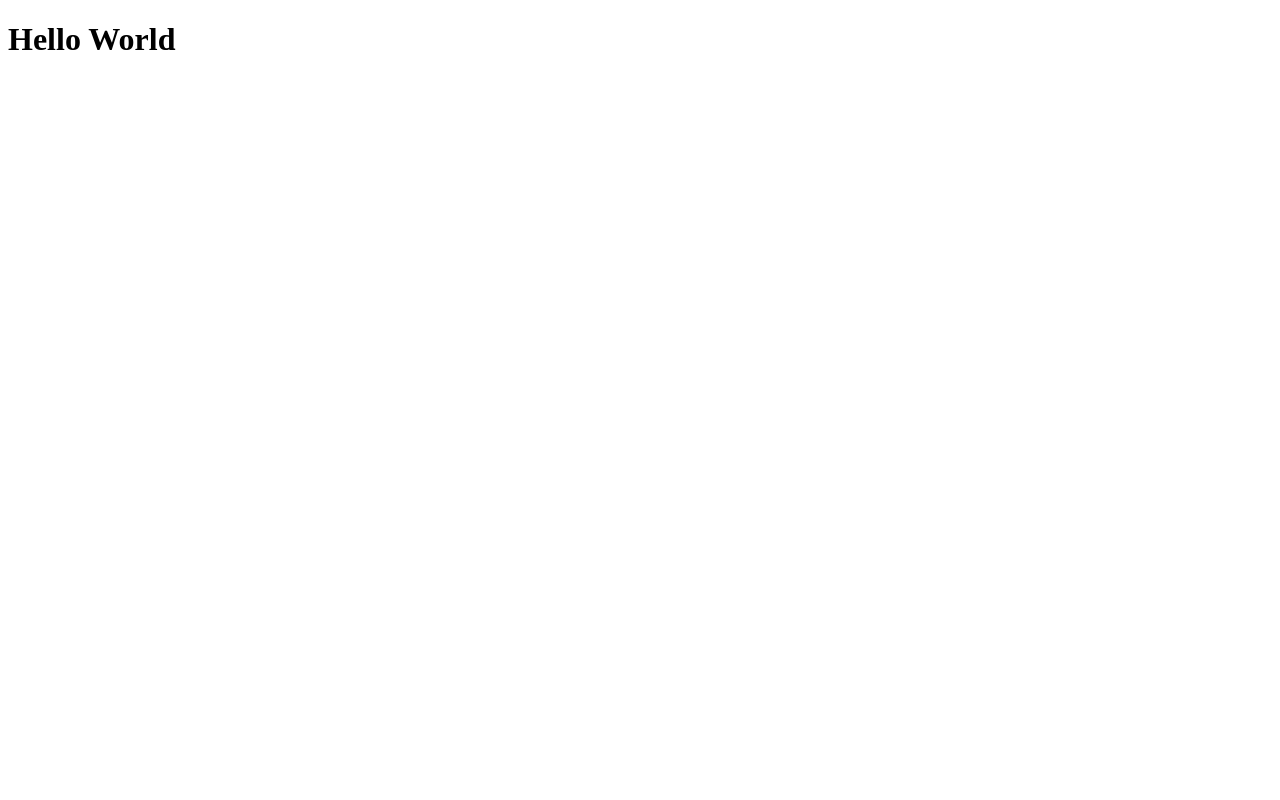
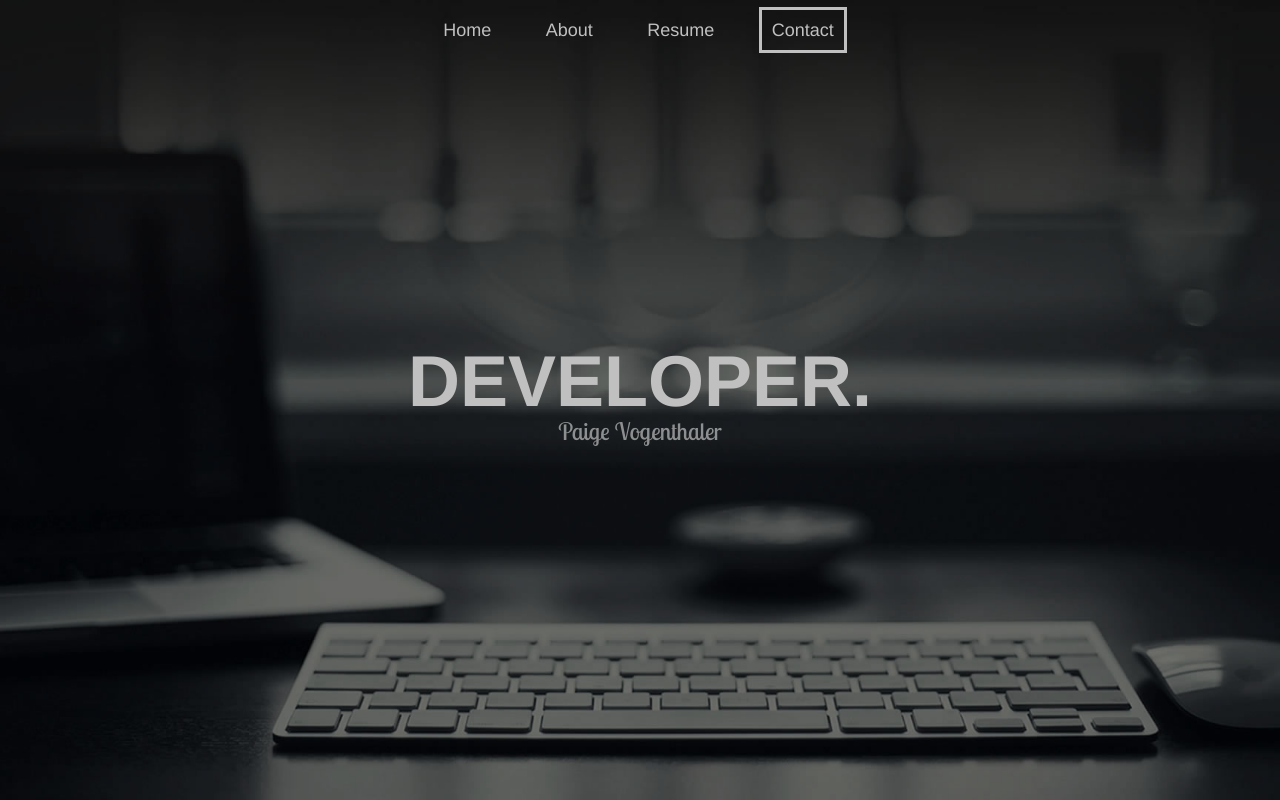
Before and after one commit to pvogenthaler/personalWebsite, a website: page public/index.html in a window 1280 px wide. Drawn offline with Linux system fonts and the light colour scheme.

Commit message:
create basic home page

```diff
--- a/public/index.html
+++ b/public/index.html
@@ -3,11 +3,19 @@
   <head>
     <title>paigevogenthaler.com</title>
     <link rel="stylesheet" href="styles.css">
-    <script src="app.js"></script>
-    <meta charset="UTF-8">
-  </head>
+    <link href='http://fonts.googleapis.com/css?family=Lobster+Two' rel='stylesheet' type='text/css'>  </head>
   <body>
-    <h1>Hello World</h1>
+    <div id="nav">
+      <ul>
+        <li>Home</li>
+        <li>About</li>
+        <li>Resume</li>
+        <li id="contact">Contact</li>
+    </div>
+    <div id="main">
+      <h1 id="dev">DEVELOPER.</h1>
+      <h3 id="name">Paige Vogenthaler</h3>
+    </div>
   </body>
 
 </html>
--- /dev/null
+++ b/public/styles.scss
@@ -0,0 +1,81 @@
+@mixin horizontal-center($margin: auto) {
+  margin: $margin;
+  width: 50%;
+  text-align: center;
+}
+
+@mixin vertical-center($position: relative, $top: 50%) {
+  position: $position;
+  top: $top;
+  -webkit-transform: translateY(-50%);
+  -ms-transform: translateY(-50%);
+  transform: translateY(-50%);
+}
+
+@mixin full-div($height: 100%) {
+  margin: 0;
+  padding: 0;
+  height: $height;
+}
+
+@mixin font($font: 18px) {
+  font: $font helvetica, sans-serif;
+}
+
+html, body {
+  @include full-div();
+  overflow: hidden;
+  color: silver;
+  background: url("background.jpg") no-repeat center center fixed;
+  -webkit-background-size: cover;
+  -moz-background-size: cover;
+  background-size: cover;
+}
+
+#nav {
+  @include horizontal-center();
+
+  ul {
+    list-style-type: none;
+    margin: 10px;
+    padding: 10px;
+    font-size: 18px;
+
+    li {
+      display: inline;
+      margin: 15px;
+      padding: 10px;
+      @include font();
+
+      &:hover {
+        cursor: pointer;
+      }
+    }
+
+    #contact {
+      border: 3px solid silver;
+    }
+  }
+}
+
+#main {
+  @include full-div();
+
+  #dev {
+    @include font(72px);
+    @include horizontal-center();
+    @include vertical-center(relative, 40%);
+    font-weight: bold;
+    line-height: 0.7;
+    margin-bottom: 0;
+    padding-bottom: 0;
+  }
+
+  #name {
+    @include horizontal-center();
+    @include vertical-center(relative, 40%);
+    font: 24px "lobster two", cursive;
+    opacity: 0.7;
+
+  }
+}
--- a/server.js
+++ b/server.js
@@ -1,13 +1,9 @@
 var express = require('express');
 var app = express();
-
-// set the port of our application
-// process.env.PORT lets the port be set by Heroku
 var port = process.env.PORT || 8080;
 
-// make express look in the public directory for assets (css/js/img)
 app.use(express.static(__dirname + '/public'));
 
 app.listen(port, function() {
-    console.log('Our app is running on http://localhost:' + port);
+  console.log('Our app is running on http://localhost:' + port);
 });
```
Also changed, not shown: public/background.jpg (added), public/styles.css, 1 other file.
